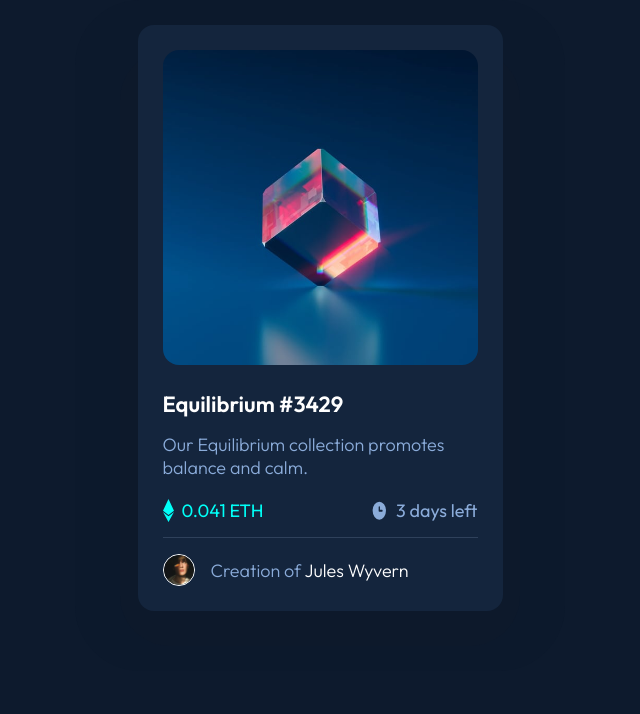
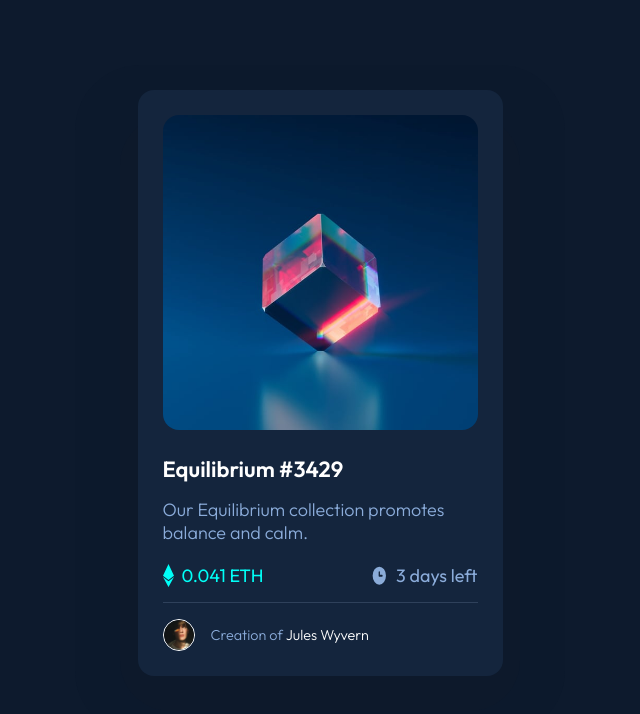
Before and after one commit to Nandins-12/NFT-Card, a plain HTML site: page index.html in a window 1280 px wide. Shown: the whole page, without its empty margins (320-960 px from the left). Drawn offline with Linux system fonts and the light colour scheme.

Commit message:
Update Fix

```diff
--- a/style.css
+++ b/style.css
@@ -20,6 +20,9 @@ body {
     font-family: 'Cabin', sans-serif;
     font-family: 'Outfit', sans-serif;
     font-size: 18px;
+    height: 100vh;
+    display: flex;
+    align-items: center;
 }
 
 main {
@@ -114,6 +117,10 @@ div.card {
     color: var(--cyan);
 }
 
+.nft-amount span, .nft-time span {
+    white-space: nowrap;
+}
+
 .nft-time {
     color: var(--soft-blue);
 }
@@ -123,6 +130,10 @@ div.card {
     align-items: center;
     margin-top: 16px;
     font-weight: bold;
+}
+
+.card-footer p {
+    font-size: 0.8em;
 }
 
 .card-footer span {
```
